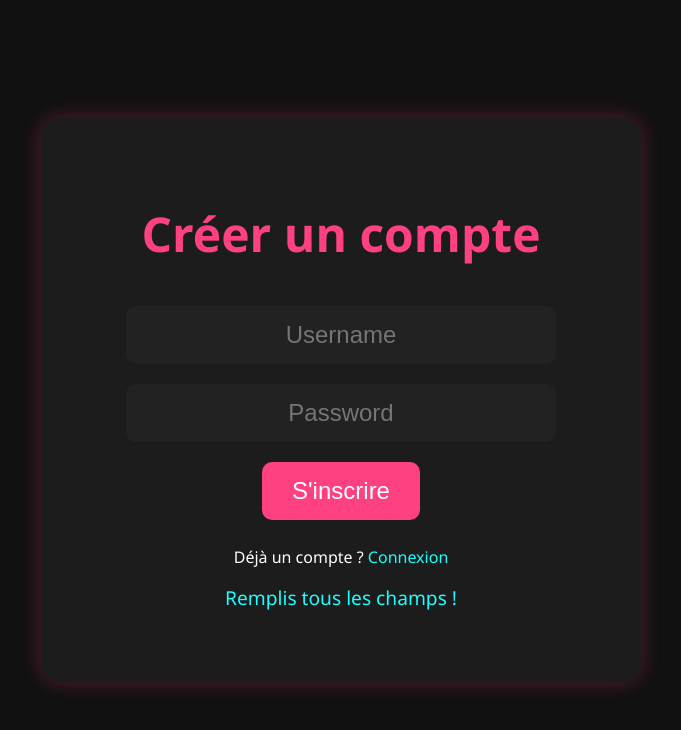
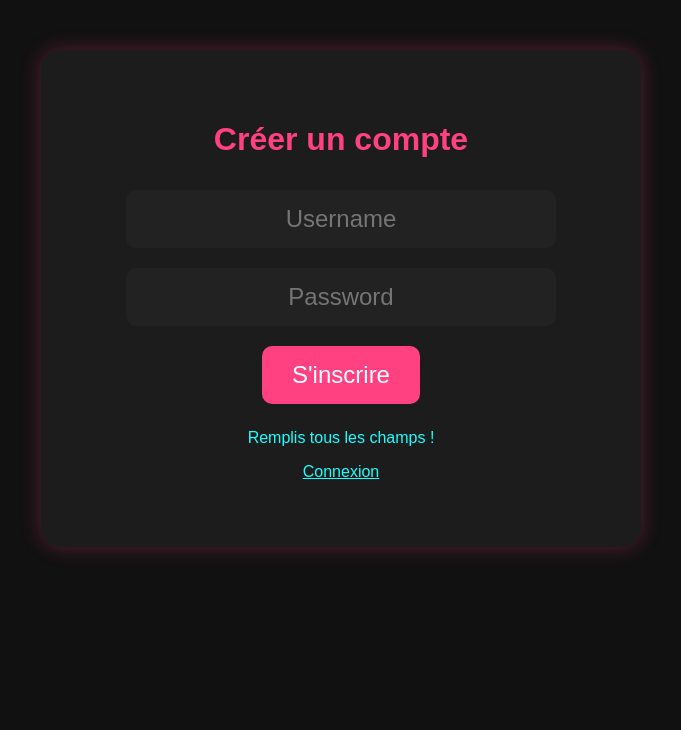
Before and after one commit to Raizel-commits/-, a website: page register.html in a window 1280 px wide. Both pictures are taken after a click on the button "S'inscrire". Shown: the whole page, without its empty margins (299-980 px from the left). Drawn offline with nearby package versions, Linux system fonts and the light colour scheme.

Commit message:
Update register.html

```diff
--- a/register.html
+++ b/register.html
@@ -2,98 +2,48 @@
 <html>
 <head>
   <title>Secret Story - Register</title>
-  <style>
-    body {
-      margin:0;
-      font-family:'Segoe UI',sans-serif;
-      height:100vh;
-      display:flex;
-      justify-content:center;
-      align-items:center;
-      background:#111; /* fond noir */
-      color:#fff;
-    }
-    .container {
-      background:#1c1c1c;
-      padding:50px;
-      border-radius:20px;
-      width:90%;
-      max-width:500px;
-      box-shadow:0 0 20px rgba(255,64,129,0.3);
-      text-align:center;
-    }
-    h1 {font-size:3em;margin-bottom:30px;color:#ff4081;}
-    input {
-      font-size:1.5em;
-      padding:15px;
-      margin:10px 0;
-      width:80%;
-      border-radius:10px;
-      border:none;
-      background:#222;
-      color:#fff;
-      text-align:center;
-    }
-    button {
-      font-size:1.5em;
-      padding:15px 30px;
-      margin:10px;
-      border-radius:10px;
-      border:none;
-      background:#ff4081;
-      color:#fff;
-      cursor:pointer;
-      transition:0.3s;
-    }
-    button:hover {background:#e91e63;}
-    a {color:#18ffff;text-decoration:none;}
+  <meta charset="UTF-8" />
+  <script src="https://unpkg.com/react@18/umd/react.development.js"></script>
+  <script src="https://unpkg.com/react-dom@18/umd/react-dom.development.js"></script>
+  <script src="https://unpkg.com/babel-standalone@6/babel.min.js"></script>
+</head>
+<body style="background:#111;color:#fff;font-family:'Montserrat',sans-serif;">
+  <div id="root"></div>
 
-    /* Message intégré */
-    #msg {
-      font-size:1.2em;
-      color:#18ffff;
-      margin-top:15px;
-      min-height:1.5em;
-      transition:opacity 0.5s;
-      opacity:0;
-    }
-    #msg.show {opacity:1;}
-  </style>
-</head>
-<body>
-  <div class="container">
-    <h1>Créer un compte</h1>
-    <input id="username" placeholder="Username"><br>
-    <input id="password" type="password" placeholder="Password"><br>
-    <button onclick="register()">S'inscrire</button><br>
-    <p>Déjà un compte ? <a href="/login.html">Connexion</a></p>
-    <p id="msg"></p>
-  </div>
+  <script type="text/babel">
+    const {useState} = React;
 
-  <script>
-    const msgEl = document.getElementById("msg");
+    function Register() {
+      const [username,setUsername] = useState("");
+      const [password,setPassword] = useState("");
+      const [msg,setMsg] = useState("");
 
-    function showMessage(text) {
-      msgEl.innerText = text;
-      msgEl.classList.add("show");
-      setTimeout(()=>msgEl.classList.remove("show"),3000);
+      const handleRegister = async () => {
+        if(!username || !password) return setMsg("Remplis tous les champs !");
+        const res = await fetch("/api/register",{method:"POST",headers:{"Content-Type":"application/json"},body:JSON.stringify({username,password})});
+        const data = await res.json();
+        if(data.error) return setMsg(data.error);
+        setMsg("Compte créé avec succès !");
+        setTimeout(()=>{ location="/login.html"; },1500);
+      }
+
+      return (
+        <div style={containerStyle}>
+          <h1 style={{color:"#ff4081"}}>Créer un compte</h1>
+          <input placeholder="Username" value={username} onChange={e=>setUsername(e.target.value)} style={inputStyle} /><br/>
+          <input type="password" placeholder="Password" value={password} onChange={e=>setPassword(e.target.value)} style={inputStyle} /><br/>
+          <button onClick={handleRegister} style={btnStyle}>S'inscrire</button>
+          <p style={{marginTop:"15px",color:"#18ffff"}}>{msg}</p>
+          <p><a href="/login.html" style={{color:"#18ffff"}}>Connexion</a></p>
+        </div>
+      );
     }
 
-    async function register() {
-      const username = document.getElementById("username").value;
-      const password = document.getElementById("password").value;
-      if(!username||!password) return showMessage("Remplis tous les champs !");
+    const containerStyle={background:"#1c1c1c",padding:"50px",borderRadius:"20px",maxWidth:"500px",margin:"50px auto",textAlign:"center",boxShadow:"0 0 20px rgba(255,64,129,0.3)"};
+    const inputStyle={padding:"15px", fontSize:"1.5em", margin:"10px 0", width:"80%", borderRadius:"10px", border:"none", background:"#222", color:"#fff", textAlign:"center"};
+    const btnStyle={padding:"15px 30px", fontSize:"1.5em", margin:"10px", borderRadius:"10px", border:"none", background:"#ff4081", color:"#fff", cursor:"pointer"};
 
-      const res = await fetch("/api/register",{
-        method:"POST",
-        headers:{"Content-Type":"application/json"},
-        body:JSON.stringify({username,password})
-      });
-      const data = await res.json();
-      if(data.error) return showMessage(data.error);
-      showMessage("Compte créé avec succès !");
-      setTimeout(()=>{ location="/login.html"; },1500);
-    }
+    ReactDOM.render(<Register />, document.getElementById("root"));
   </script>
 </body>
 </html>
```
